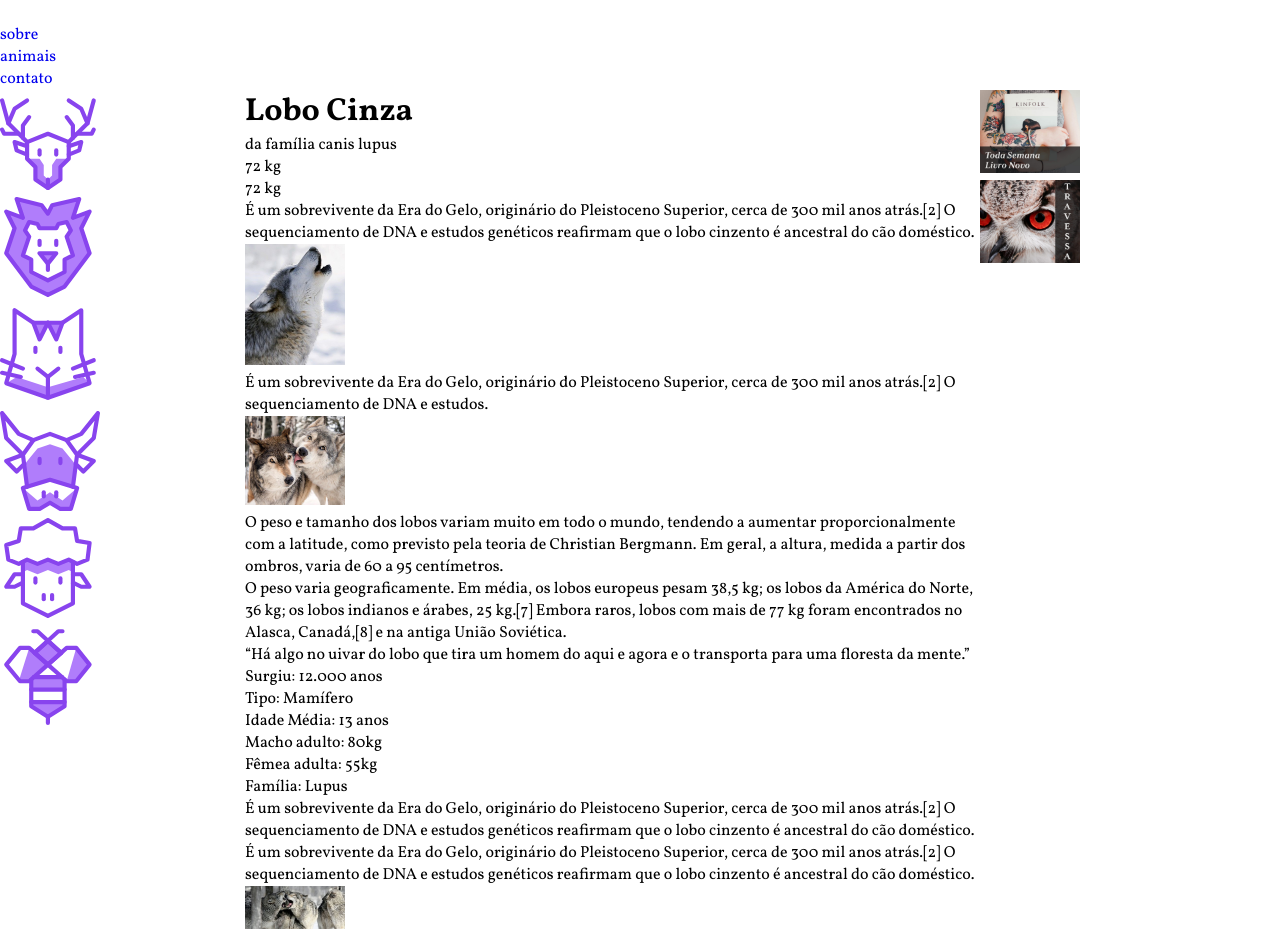
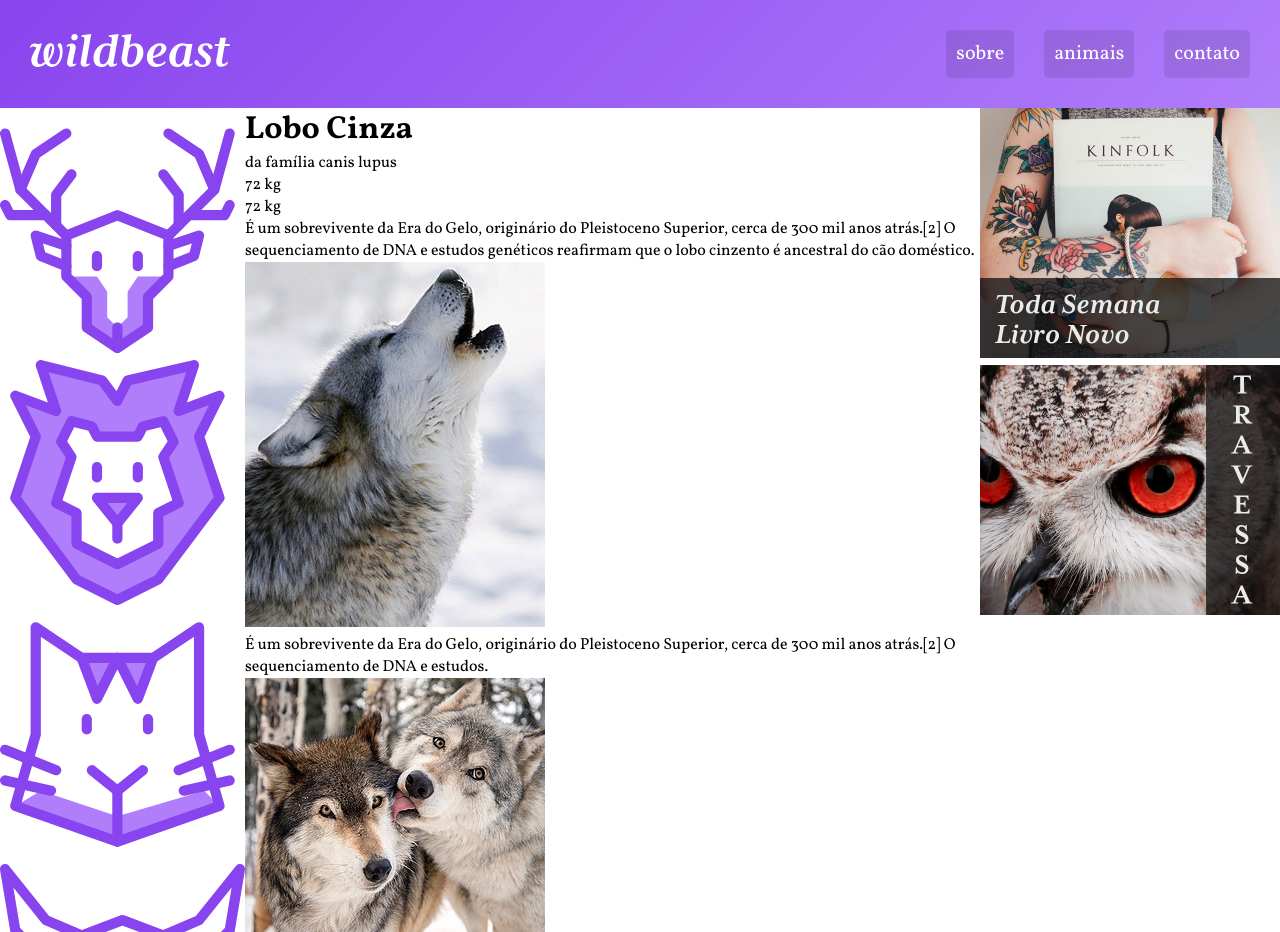
Before and after one commit to stefanopaulo/wildbeast, a plain HTML site: page index.html in a window 1280 px wide. Shown: the top 932 px of the page. Drawn offline with Linux system fonts and the light colour scheme.

Commit message:
estilizando o header

```diff
--- a/css/style.css
+++ b/css/style.css
@@ -17,7 +17,7 @@ a {
 }
 
 img {
-    max-width: 100px;
+    max-width: 100%;
 }
 
 /* Estrutura do Grid */
@@ -31,8 +31,42 @@ img {
     ;
 }
 
+/* header */
 .header {
     grid-area: header;
+    background: linear-gradient(135deg, #8844ee, #B07dfb);
+    padding: 30px;
+    display: grid;
+    grid-template-columns: 1fr auto;
+    align-items: center;
+}
+
+.logo {
+    max-width: 200px;
+}
+
+.header nav ul {
+    display: flex;
+    flex-wrap: wrap;
+}
+
+.header li + li {
+    margin-left: 30px;
+}
+
+.header nav a {
+    display: block;
+    padding: 10px;
+    color: #fff;
+    font-size: 1.25em;
+    background: rgba(0, 0, 0, .1);
+    border-radius: 5px;
+    transition: 0.5s;
+
+}
+
+.header nav a:hover {
+    background: rgba(0, 0, 0, .5);
 }
 
 .sidenav {
```
